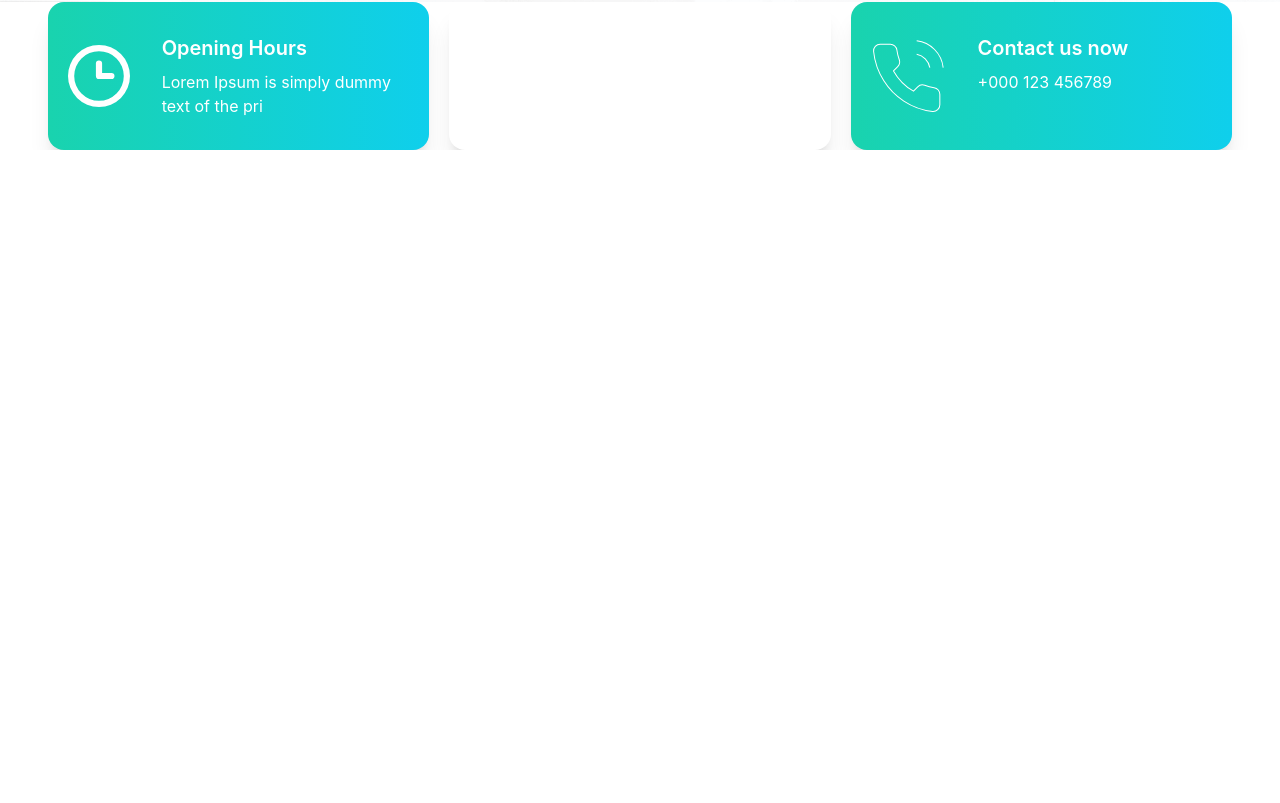
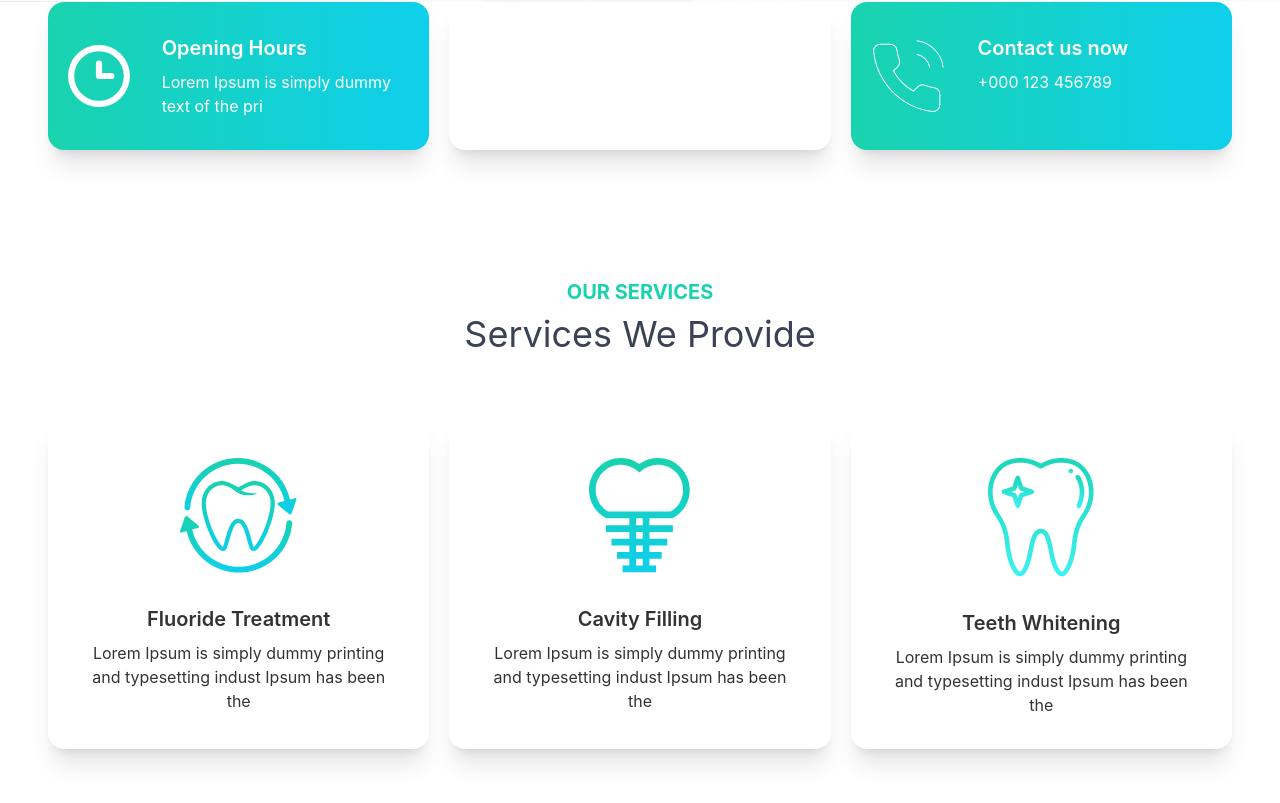
Before and after one commit to Azmain951/doctors-portal-client, a React (Create React App) app: page / in a window 1280 px wide. Shown: the part 862-1665 px from the top of the page. Before the commit the page ends 1012 px from the top, so only its background shows below. Built offline with nearby package versions, Linux system fonts and the light colour scheme; the HTML template or start-up script is replaced by a standard one.

Commit message:
services section added

```diff
--- a/src/Pages/Home/Home.js
+++ b/src/Pages/Home/Home.js
@@ -1,6 +1,7 @@
 import React from 'react';
 import Banner from './Banner';
 import Info from './Info';
+import Services from './Services';
 
 
 const Home = () => {
@@ -8,6 +9,7 @@ const Home = () => {
         <div>
             <Banner></Banner>
             <Info></Info>
+            <Services></Services>
         </div>
     );
 };
--- /dev/null
+++ b/src/Pages/Home/Services.js
@@ -0,0 +1,44 @@
+import React from 'react';
+import service1 from '../../assets/images/fluoride.png';
+import service2 from '../../assets/images/cavity.png';
+import service3 from '../../assets/images/whitening.png';
+
+const Services = () => {
+    return (
+        <div className='mt-32'>
+            <h2 className='text-center text-secondary font-bold text-xl uppercase mb-2'>Our Services</h2>
+            <h1 className='text-center text-accent text-4xl'>Services We Provide</h1>
+            <div className='grid grid-cols-1 lg:grid-cols-3 gap-5 px-12 my-16'>
+                <div class="card bg-base-100 shadow-xl">
+                    <figure class="px-10 pt-10">
+                        <img src={service1} alt="Shoes" class="rounded-xl" />
+                    </figure>
+                    <div class="card-body items-center text-center">
+                        <h2 class="card-title">Fluoride Treatment</h2>
+                        <p>Lorem Ipsum is simply dummy printing and typesetting indust Ipsum has been the</p>
+                    </div>
+                </div>
+                <div class="card bg-base-100 shadow-xl">
+                    <figure class="px-10 pt-10">
+                        <img src={service2} alt="Shoes" class="rounded-xl" />
+                    </figure>
+                    <div class="card-body items-center text-center">
+                        <h2 class="card-title">Cavity Filling</h2>
+                        <p>Lorem Ipsum is simply dummy printing and typesetting indust Ipsum has been the</p>
+                    </div>
+                </div>
+                <div class="card bg-base-100 shadow-xl">
+                    <figure class="px-10 pt-10">
+                        <img src={service3} alt="Shoes" class="rounded-xl" />
+                    </figure>
+                    <div class="card-body items-center text-center">
+                        <h2 class="card-title">Teeth Whitening</h2>
+                        <p>Lorem Ipsum is simply dummy printing and typesetting indust Ipsum has been the</p>
+                    </div>
+                </div>
+            </div>
+        </div>
+    );
+};
+
+export default Services;
```
